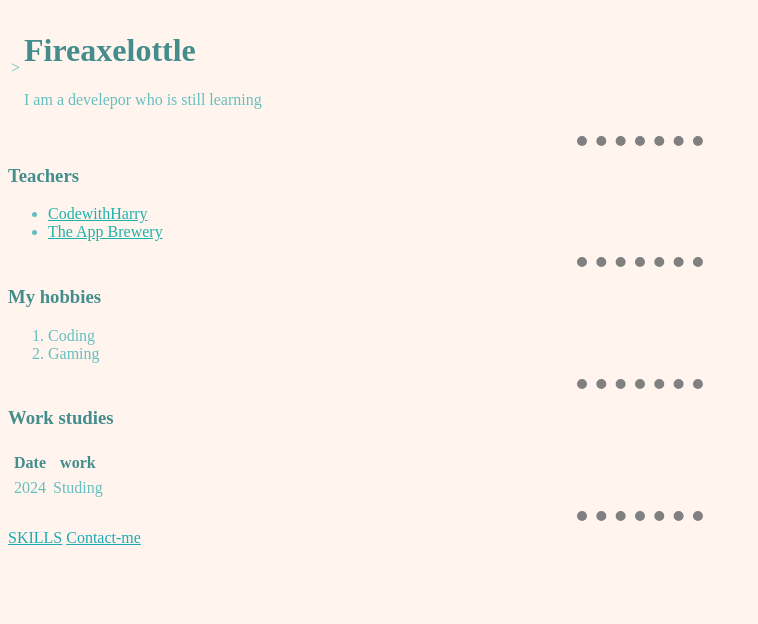
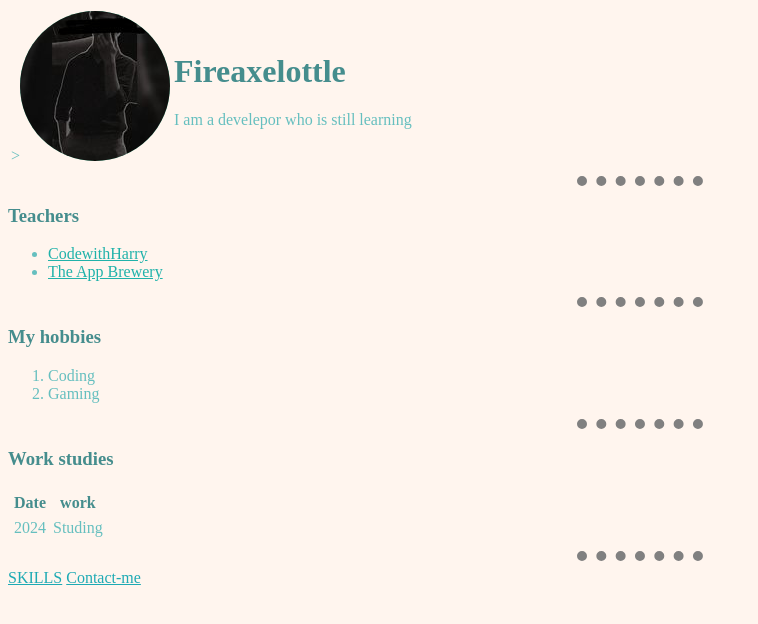
Before and after one commit to Fireaxelottle/GT, a plain HTML site: page index.html in a window 1280 px wide. Shown: the whole page, without its empty margins (0-758 px from the left). Drawn offline with Linux system fonts and the light colour scheme; the site is published under a folder, as on GitHub Pages, so addresses that start at the root find nothing.

Commit message:
Update index.html

```diff
--- a/index.html
+++ b/index.html
@@ -10,7 +10,7 @@
 <body>
     <table>
         <tr>
-            <td>><img src="/images/NEMO.jpg" alt=""></td>
+            <td>><img src="images/NEMO.jpg" alt=""></td>
             <td>
     <h1 >Fireaxelottle</h1>
     <p>I am a develepor who is still learning</p></td>
```
